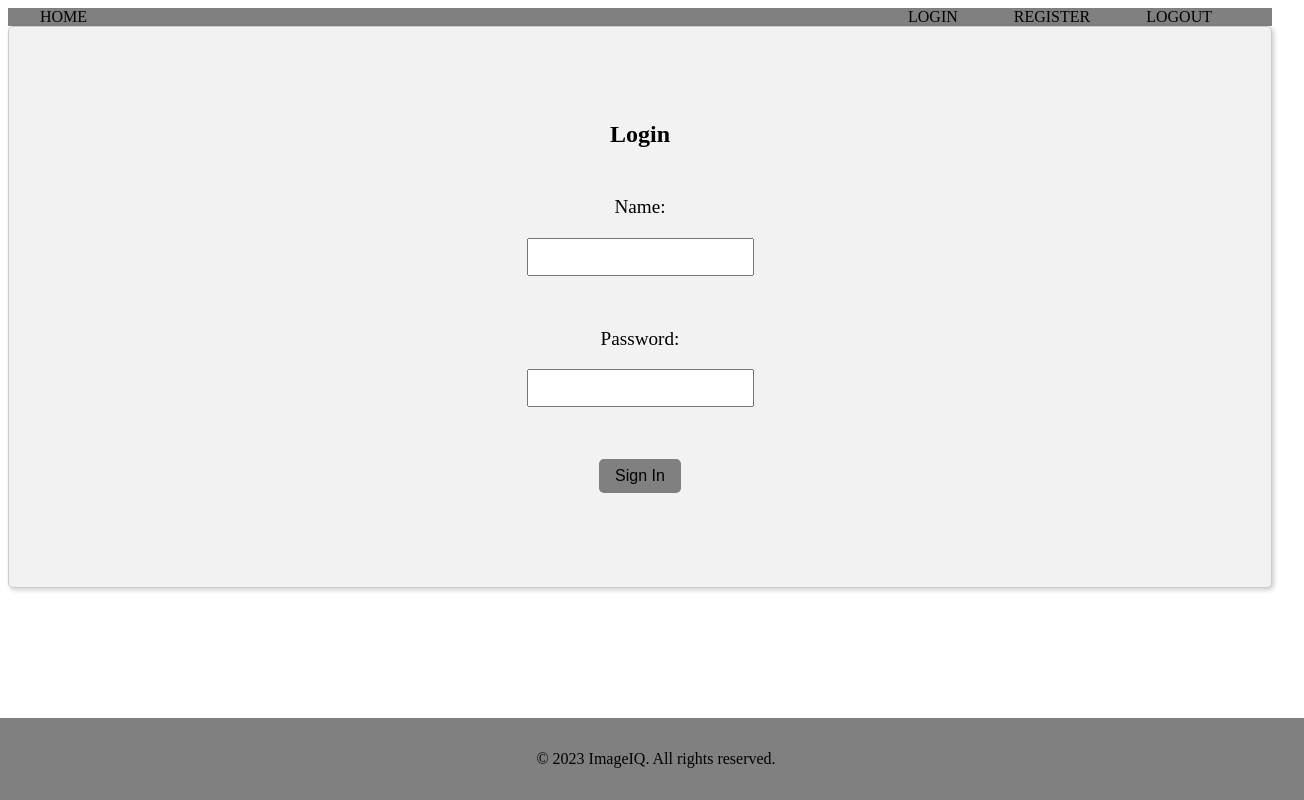
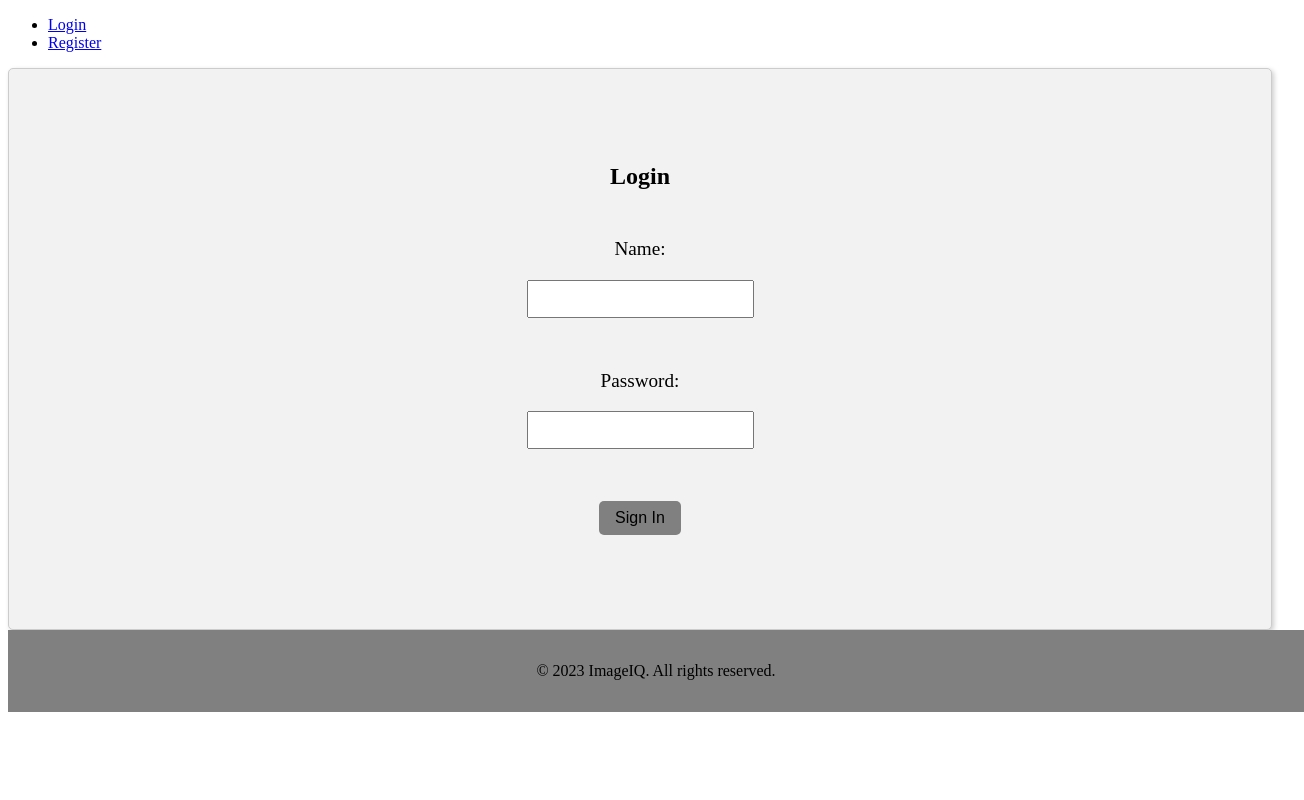
Before and after one commit to Vbeni/imageIQ_frontend, a React (Create React App) app: page /Login in a window 1280 px wide. Shown: the whole page, 1304 px wide, since content can reach past the window. Built offline with nearby package versions, Linux system fonts and the light colour scheme.

Commit message:
conditional rendering added to header based on if user is logged in

```diff
--- a/src/App.js
+++ b/src/App.js
@@ -76,12 +76,15 @@ function App() {
       setIsAuthenticated(false)
     }
   }
-
+  const setIsLoggedIn = (value) => {
+    setIsAuthenticated(value);
+  };
   return (
     <div className="App">
-      <Header user={currentUser}/>
+      <Header user={currentUser} isLoggedIn={isAuthenticated}/>
       <Main
       isLoggedIn={isAuthenticated}
+      setIsLoggedIn={setIsLoggedIn}
       signUp={registerUser}
       signIn={loginUser}
       user={currentUser}
--- a/src/components/Auth/Login.js
+++ b/src/components/Auth/Login.js
@@ -4,7 +4,7 @@ import React from 'react'
 import { useNavigate } from 'react-router-dom';
 import { useState } from 'react';
 
-const Login = ({ signIn }) => {
+const Login = ({ signIn, setIsLoggedIn }) => {
   const initialState = { username: "", password: "" };
   const [input, setInput] = useState(initialState);
   const navigate = useNavigate();
@@ -14,8 +14,10 @@ const Login = ({ signIn }) => {
     const userToken = await signIn(input);
 
     if (userToken && userToken.user && userToken.user._id) {
+      setIsLoggedIn(true);
       navigate(`/user/${userToken.user._id}`);
     } else {
+      setIsLoggedIn(false);
       navigate("/");
     }
     setInput(initialState);
--- a/src/components/Auth/Logout.js
+++ b/src/components/Auth/Logout.js
@@ -4,11 +4,12 @@ import { clearUserToken } from '../../utils/authToken';
 
 
 
-const Logout = () => {
+const Logout = ({ setIsLoggedIn}) => {
   const navigate = useNavigate();
 
   const handleLogout = () => {
     clearUserToken();
+    setIsLoggedIn(false);
     navigate('/');
   };
 
--- a/src/components/Header.js
+++ b/src/components/Header.js
@@ -1,19 +1,34 @@
-import {Link} from 'react-router-dom'
-import React from "react";
-function Header(props){
-    return(
-        <div className='nav'>
-            <nav className='header-nav'>
-            <Link to="/" className='nav-link'>HOME</Link>
-            <div className='nav-links-right'>
-            <Link to="/login">LOGIN</Link>
-            <Link to="/register">REGISTER</Link>
-            <Link to="/logout">LOGOUT</Link>
+import React from 'react';
+import { Link } from 'react-router-dom';
 
-            </div>
-            </nav>
-            </div>
-    );
-}
+const Header = ({ isLoggedIn }) => {
+  return (
+    <header>
+      <nav>
+        <ul>
+          {isLoggedIn ? (
+            <>
+              <li>
+                <Link to="/imagehistory">Image History</Link>
+              </li>
+              <li>
+                <Link to="/logout">Logout</Link>
+              </li>
+            </>
+          ) : (
+            <>
+              <li>
+                <Link to="/login">Login</Link>
+              </li>
+              <li>
+                <Link to="/register">Register</Link>
+              </li>
+            </>
+          )}
+        </ul>
+      </nav>
+    </header>
+  );
+};
 
 export default Header;
--- a/src/components/Main.js
+++ b/src/components/Main.js
@@ -1,28 +1,34 @@
-import { Routes, Route } from "react-router-dom"
-import Home from "../pages/Home";
-import Login from "./Auth/Login"
-import Register from "./Auth/Register"
-import Logout from "./Auth/Logout";
-import Profile from "./UserProfile/Profile";
+// Main.js
+import React from 'react';
+import { Routes, Route } from 'react-router-dom';
+import Home from '../pages/Home';
+import Login from './Auth/Login';
+import Register from './Auth/Register';
+import Logout from './Auth/Logout';
+import Profile from './UserProfile/Profile';
+import ImageHistory from './UserProfile/ImageHistory';
+import ImageShow from './UserProfile/ImageShow';
 
-import React from 'react'
-import ImageHistory from "./UserProfile/ImageHistory";
-import ImageShow from "./UserProfile/ImageShow";
-const Main = ({ isLoggedIn, signUp, signIn, user, uploadImage}) => {
+const Main = ({ isLoggedIn, setIsLoggedIn, signUp, signIn, uploadImage }) => {
   return (
     <div className="Main">
       <Routes>
-       <Route path='/' element={<Home />} />
-        <Route path='/Register' element={<Register signUp={signUp}/>} />
-        <Route path='/Login' element={<Login signIn={signIn} />} />
-        <Route path='/Logout' element={<Logout />} />
-       <Route path='/user/:id' element={<Profile />} />
-       <Route path="/imagehistory" element={<ImageHistory />} />
-       <Route path="/image/:id" element={<ImageShow />} />
-
+        <Route path="/" element={<Home />} />
+        <Route path="/Register" element={<Register signUp={signUp} />} />
+        <Route
+          path="/Login"
+          element={<Login signIn={signIn} setIsLoggedIn={setIsLoggedIn} />}
+        />
+        <Route path="/Logout" element={<Logout setIsLoggedIn={setIsLoggedIn} />} />
+        <Route
+          path="/user/:id"
+          element={<Profile setIsLoggedIn={setIsLoggedIn} />}
+        />
+        <Route path="/imagehistory" element={<ImageHistory />} />
+        <Route path="/image/:id" element={<ImageShow />} />
       </Routes>
     </div>
-  )
-}
+  );
+};
 
 export default Main;
--- a/src/index.css
+++ b/src/index.css
@@ -91,7 +91,7 @@
   color: black;
   text-align: center;
   padding: 1em;
-  position: fixed;
+  position: bottom;
   left: 0;
   bottom: 0;
   width: 100%;
@@ -410,3 +410,38 @@
   font-size: 1.2em;
   margin-top: 2em;
 }
+
+.navigation-buttons {
+  display: flex;
+  justify-content: space-between;
+  margin-top: 2em;
+}
+
+.navigation-buttons a {
+  color: rgb(255, 255, 255);
+  background-color: rgb(0, 0, 0);
+  text-decoration: none;
+  padding: 1em 1.5em;
+  font-size: 0.9em;
+  border-radius: 5px;
+  transition: background-color 0.3s ease;
+}
+
+.navigation-buttons a:hover {
+  background-color: rgb(128, 128, 128);
+}
+
+.image-details button {
+  color: rgb(255, 255, 255);
+  background-color: rgb(0, 0, 0);
+  padding: 1em 1.5em;
+  font-size: 0.9em;
+  border-radius: 5px;
+  border: none;
+  cursor: pointer;
+  transition: background-color 0.3s ease;
+}
+
+.image-details button:hover {
+  background-color: rgb(128, 128, 128);
+}
```
